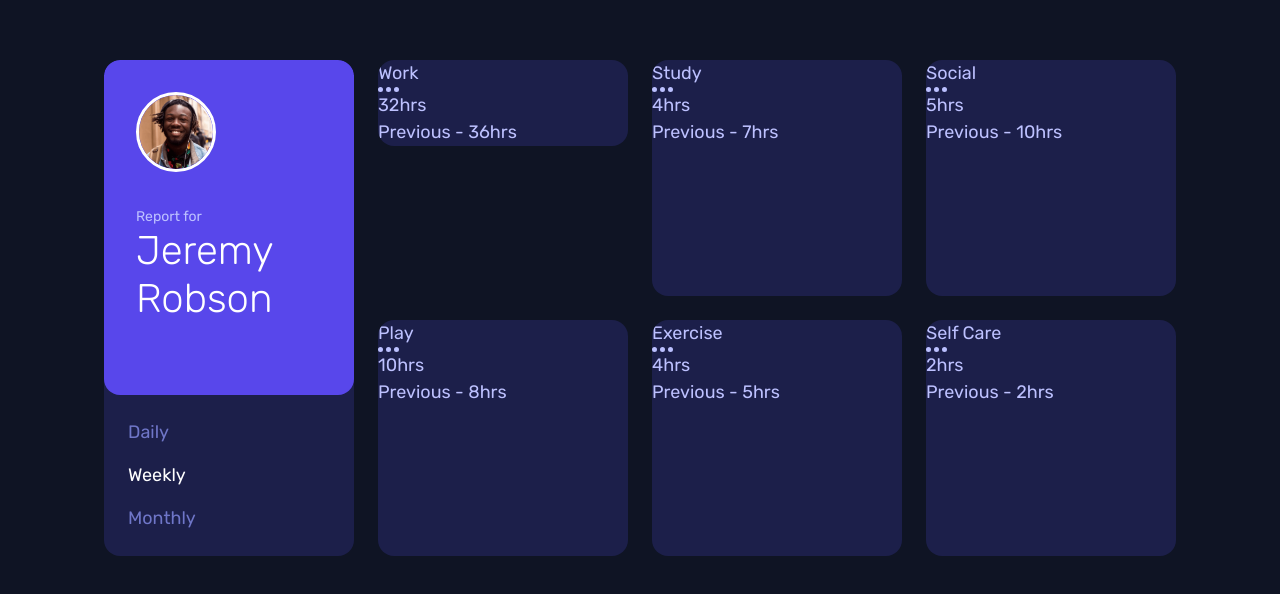
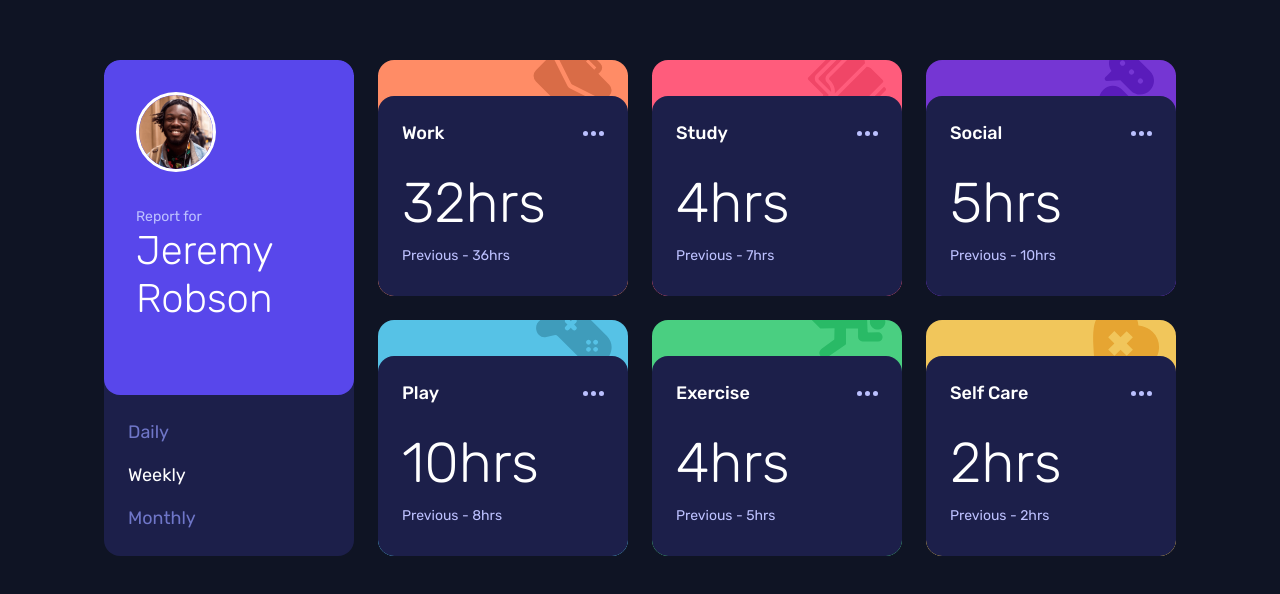
Before and after one commit to xapzx/time-tracking-dashboard, a plain HTML site: page index.html in a window 1280 px wide. Shown: the part 180-774 px from the top of the page. Drawn offline with Linux system fonts and the light colour scheme.

Commit message:
Styled cards and added hover effects for elements

```diff
--- a/index.html
+++ b/index.html
@@ -31,7 +31,6 @@
       </div>
     </div>
     <div class="card-wrapper work">
-      <div class="card-bg"></div>
       <div class="stat card">
         <div class="stat-title">
           Work
@@ -43,7 +42,8 @@
         </div>
       </div>
     </div>
-    <div class="stat play card">
+    <div class="card-wrapper play">
+      <div class="stat card">
         <div class="stat-title">
           Play
           <img src="images/icon-ellipsis.svg" alt="ellipsis icon">
@@ -53,7 +53,9 @@
           <p class="stat-overview">Previous - 8hrs</p>
         </div>
       </div>
-    <div class="stat study card">
+    </div>
+    <div class="card-wrapper study">
+      <div class="stat card">
         <div class="stat-title">
           Study
           <img src="images/icon-ellipsis.svg" alt="ellipsis icon">
@@ -63,7 +65,9 @@
           <p class="stat-overview">Previous - 7hrs</p>
         </div>
       </div>
-    <div class="stat exercise card">
+    </div>
+    <div class="card-wrapper exercise">
+      <div class="stat card">
         <div class="stat-title">
           Exercise
           <img src="images/icon-ellipsis.svg" alt="ellipsis icon">
@@ -73,7 +77,9 @@
           <p class="stat-overview">Previous - 5hrs</p>
         </div>
       </div>
-    <div class="stat social card">
+    </div>
+    <div class="card-wrapper social">
+      <div class="stat card">
         <div class="stat-title">
           Social
           <img src="images/icon-ellipsis.svg" alt="ellipsis icon">
@@ -83,7 +89,9 @@
           <p class="stat-overview">Previous - 10hrs</p>
         </div>
       </div>
-    <div class="stat self-care card">
+    </div>
+    <div class="card-wrapper self-care">
+      <div class="stat card">
         <div class="stat-title">
           Self Care
           <img src="images/icon-ellipsis.svg" alt="ellipsis icon">
@@ -93,6 +101,7 @@
           <p class="stat-overview">Previous - 2hrs</p>
         </div>
       </div>
+    </div>
   </main>
 </body>
 </html>
--- a/style.css
+++ b/style.css
@@ -80,27 +80,37 @@ main {
 .stat-switch > a {
     text-decoration: none;
     color: var(--clr-neutral-desatblue);
+    transition: color 0.25s ease-in;
+}
+
+.stat-switch > a:hover {
+    color: #ffffff;
+    cursor: pointer;
 }
 
 .stat-switch > a[data-active="true"] {
     color: #ffffff;
 }
 
-@media (min-width: 900px) {
+@media (min-width: 1100px) {
     body {
         padding: 15rem 10.5rem;
     }
 
     main {
         grid-auto-flow: column;
-        grid-template-columns: repeat(4, 1fr);
-        /* grid-template-columns: repeat(auto-fit, minmax(250px,1fr)); */
+        /* grid-template-columns: repeat(4, 1fr); */
+        grid-template-columns: repeat(auto-fit, minmax(250px,1fr));
         grid-template-rows: repeat(2, 1fr);
         grid-auto-rows: 1fr;
     }
 
+    .card-wrapper {
+        min-width: 250px;
+    }
+
     .card {
-        width: 250px;
+        min-width: 250px;
     }
 
     .user-interface {
@@ -129,6 +139,73 @@ main {
     }
 }
 
+.work { background: url(images/icon-work.svg), var(--clr-primary-work); }
+.play { background: url(images/icon-play.svg), var(--clr-primary-play); }
+.study { background: url(images/icon-study.svg), var(--clr-primary-study); }
+.exercise { background: url(images/icon-exercise.svg), var(--clr-primary-exercise); }
+.social { background: url(images/icon-social.svg), var(--clr-primary-social); }
+.self-care { background: url(images/icon-self-care.svg), var(--clr-primary-selfcare); }
+
+.card-wrapper {
+    background-repeat: no-repeat;
+    background-position: right 16px top -16px;
+    border-radius: 1rem;
+    overflow: hidden;
+    padding-top: 2.25rem;
+}
+
+.stat {
+    padding: 1.5rem;
+    height: 100%;
+    transition: background-color 0.5s ease-in;
+}
+
+.stat:hover {
+    background-color: var(--clr-neutral-desatblue);
+    cursor: pointer;
+}
+
+.stat > * {
+    display: flex;
+    justify-content: space-between;
+    align-items: center;
+}
+
+.stat-title {
+    color: #ffffff;
+    font-weight: var(--fw-bold);
+}
+
+.stat-title > img {
+    cursor: pointer;
+}
+
+.stat-total-data {
+    color: #ffffff;
+    font-weight: var(--fw-light);
+    font-size: 2rem;
+}
+
+.stat-overview {
+    font-size: 0.875rem;
+}
+
+@media (min-width: 1100px) {
+    .stat-data-wrapper {
+        display: flex;
+        flex-direction: column;
+        align-items: flex-start;
+    }
+
+    .stat-title {
+        margin-bottom: 0.875rem;
+    }
+
+    .stat-total-data {
+        font-size: 3.5rem;
+    }
+}
+
 .sr-only {
 	border: 0 !important;
 	clip: rect(1px, 1px, 1px, 1px) !important; /* 1 */
```
Lines whose indentation alone changed are shown as unchanged.
